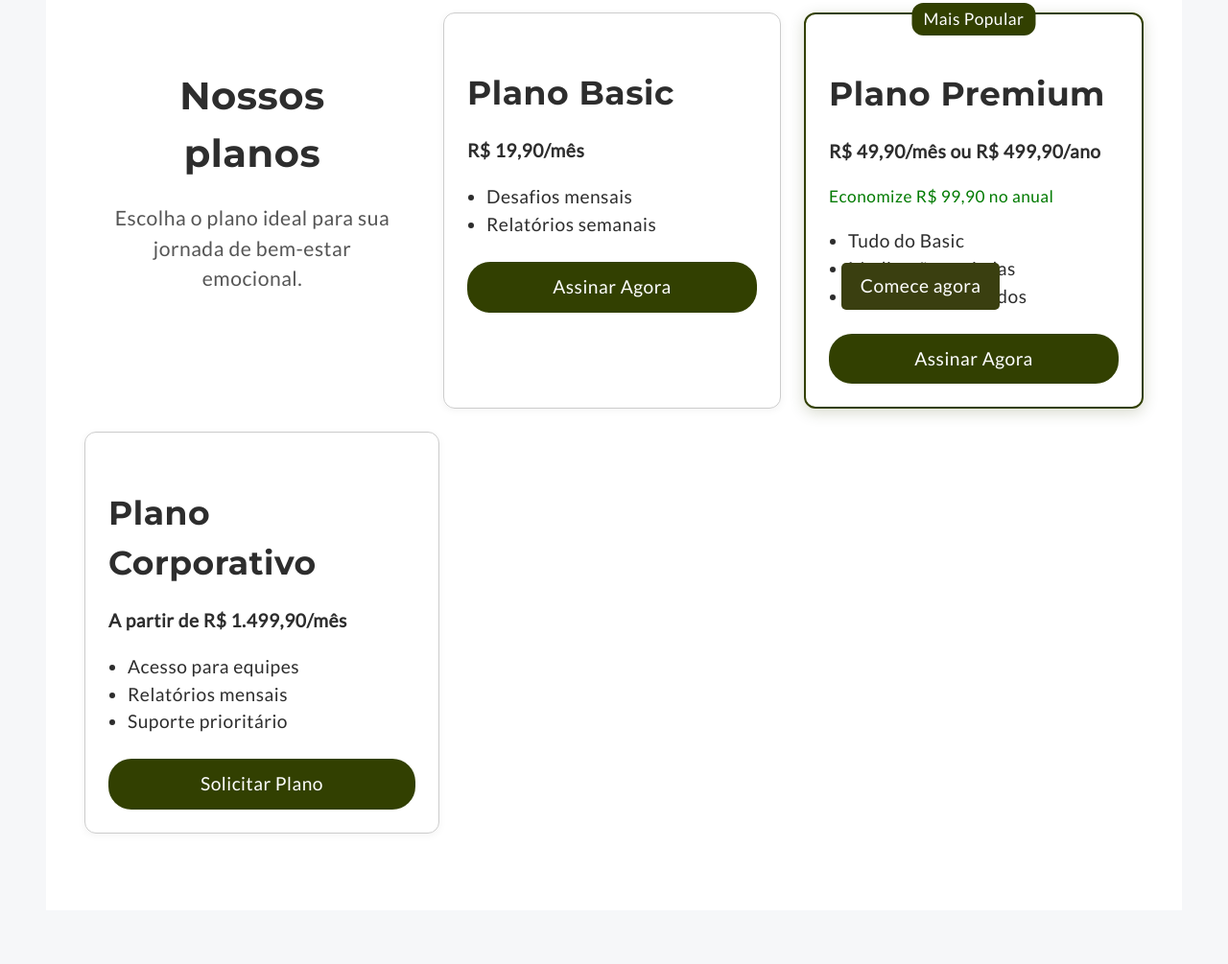
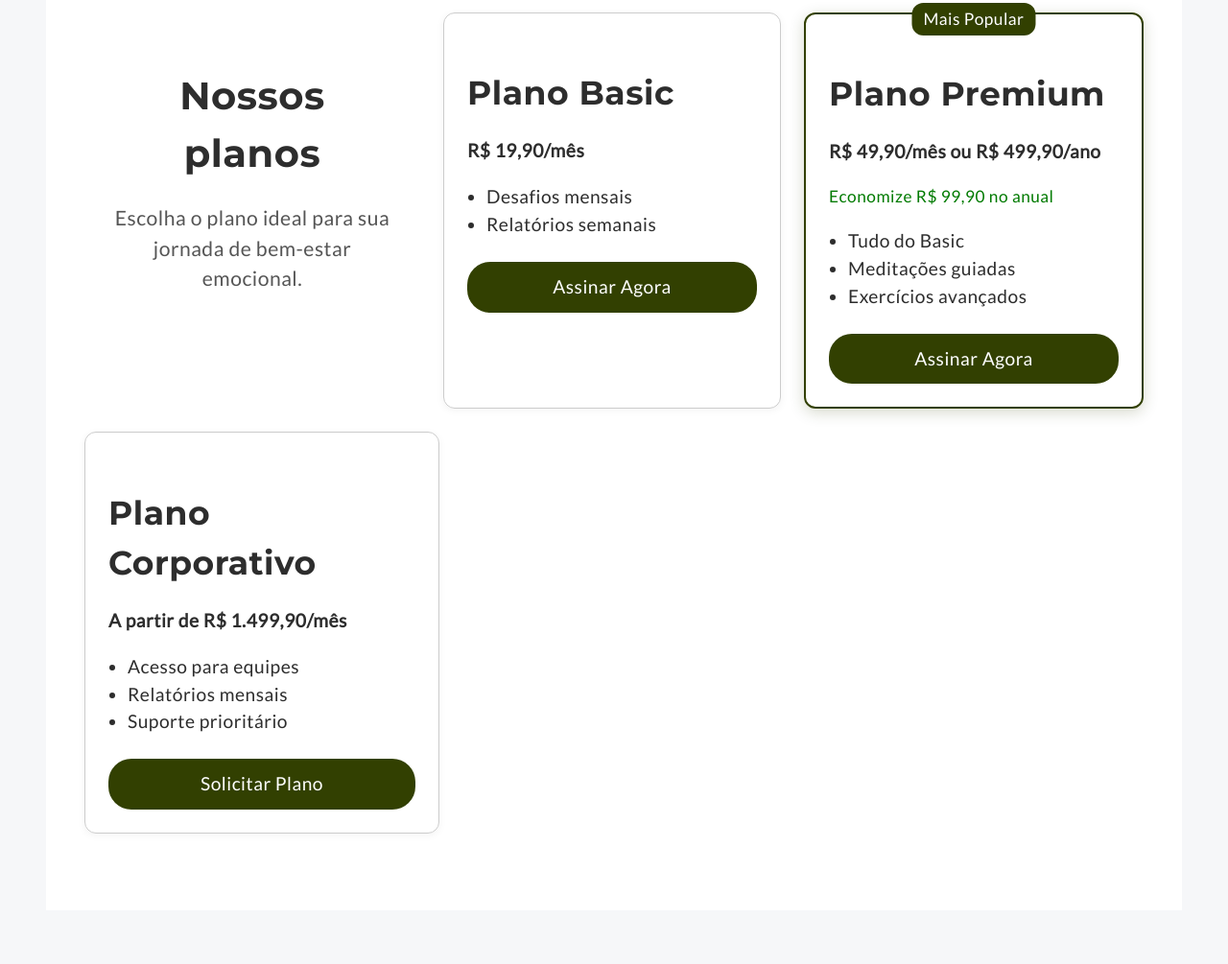
Before and after one commit to silva2ma/NUUVA, a plain HTML site: page index.html in a window 1280 px wide. Shown: the part 2262-3267 px from the top of the page at 96% size. Drawn offline with Linux system fonts and the light colour scheme.

Commit message:
Update index.html

```diff
--- a/index.html
+++ b/index.html
@@ -195,7 +195,7 @@
 
 <section id="cta" class="section">
     <img src="../NUUVA/images/CTA.png" alt="Chamada para ação" style="max-width:90%; height:auto; display:block; margin: 0 auto 32px auto;">
-        <div class="buttonCTA">Comece agora</div>
+
         <style>
         .buttonCTA {
              position: absolute;
```
